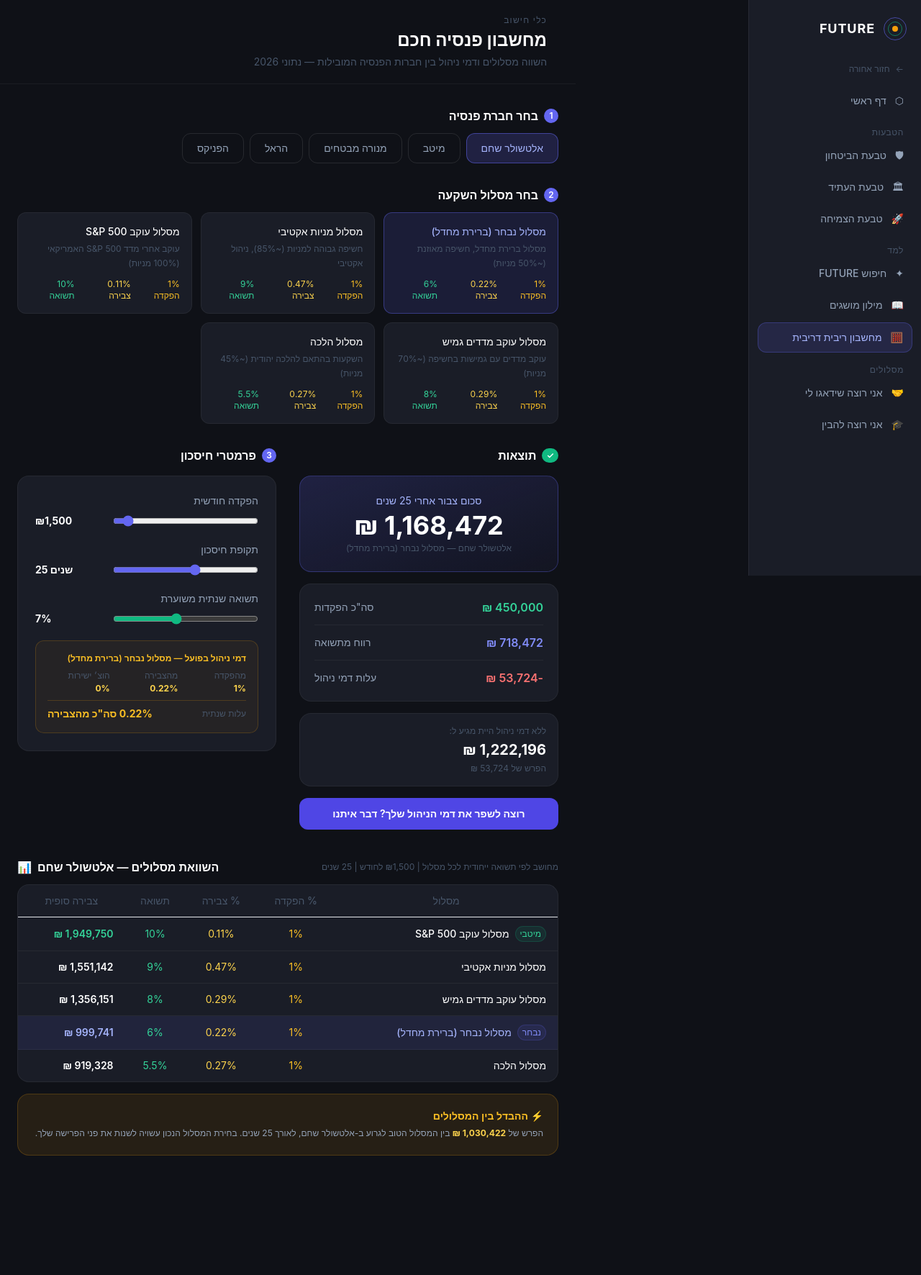
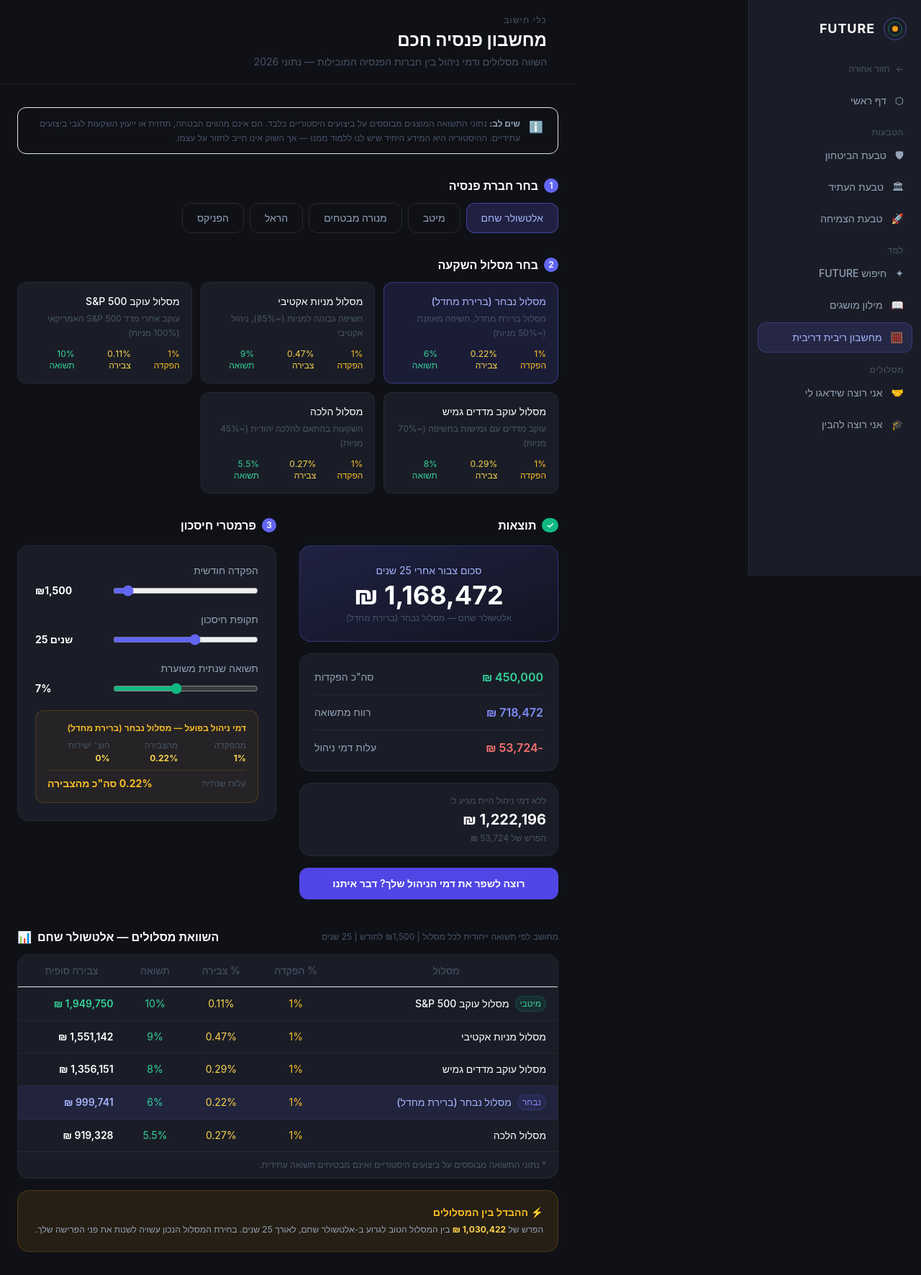
Before and after one commit to erezarnon12-arch/FUTURE, a Next.js app in the folder future-app/frontend/: page /learn/calculator in a window 1280 px wide. Shown: the whole page at 72% size. Before the commit the page ends 1638 px from the top, so only its background shows below. Built offline with nearby package versions, Linux system fonts and the light colour scheme.

Commit message:
Add historical data disclaimer to calculator
- Banner at top of page: data is historical, not a guarantee or forecast
- Footnote under comparison table as secondary reminder

Co-Authored-By: Claude Sonnet 4.6 <noreply@anthropic.com>

```diff
--- a/future-app/frontend/app/learn/calculator/page.tsx
+++ b/future-app/frontend/app/learn/calculator/page.tsx
@@ -152,6 +152,16 @@ export default function CalculatorPage() {
         </div>
 
         <div className="max-w-5xl mx-auto px-6 py-8">
+
+          {/* DISCLAIMER */}
+          <div className="mb-8 bg-white/3 border border-white/8 rounded-xl px-5 py-3 flex items-start gap-3">
+            <span className="text-text-muted text-base mt-0.5 flex-shrink-0">ℹ️</span>
+            <p className="text-text-muted text-xs leading-relaxed">
+              <strong className="text-text-secondary">שים לב:</strong> נתוני התשואה המוצגים מבוססים על ביצועים היסטוריים בלבד.
+              הם אינם מהווים הבטחה, תחזית או ייעוץ השקעות לגבי ביצועים עתידיים.
+              ההיסטוריה היא המידע היחיד שיש לנו ללמוד ממנו — אך השוק אינו חייב לחזור על עצמו.
+            </p>
+          </div>
 
           {/* STEP 1: Company */}
           <div className="mb-8">
@@ -380,6 +390,11 @@ export default function CalculatorPage() {
                   })}
                 </tbody>
               </table>
+              <div className="px-4 py-2.5 border-t border-white/5 bg-white/1">
+                <p className="text-text-muted text-xs">
+                  * נתוני התשואה מבוססים על ביצועים היסטוריים ואינם מבטיחים תשואה עתידית.
+                </p>
+              </div>
             </div>
 
             {gapBestWorst > 50000 && (
```
